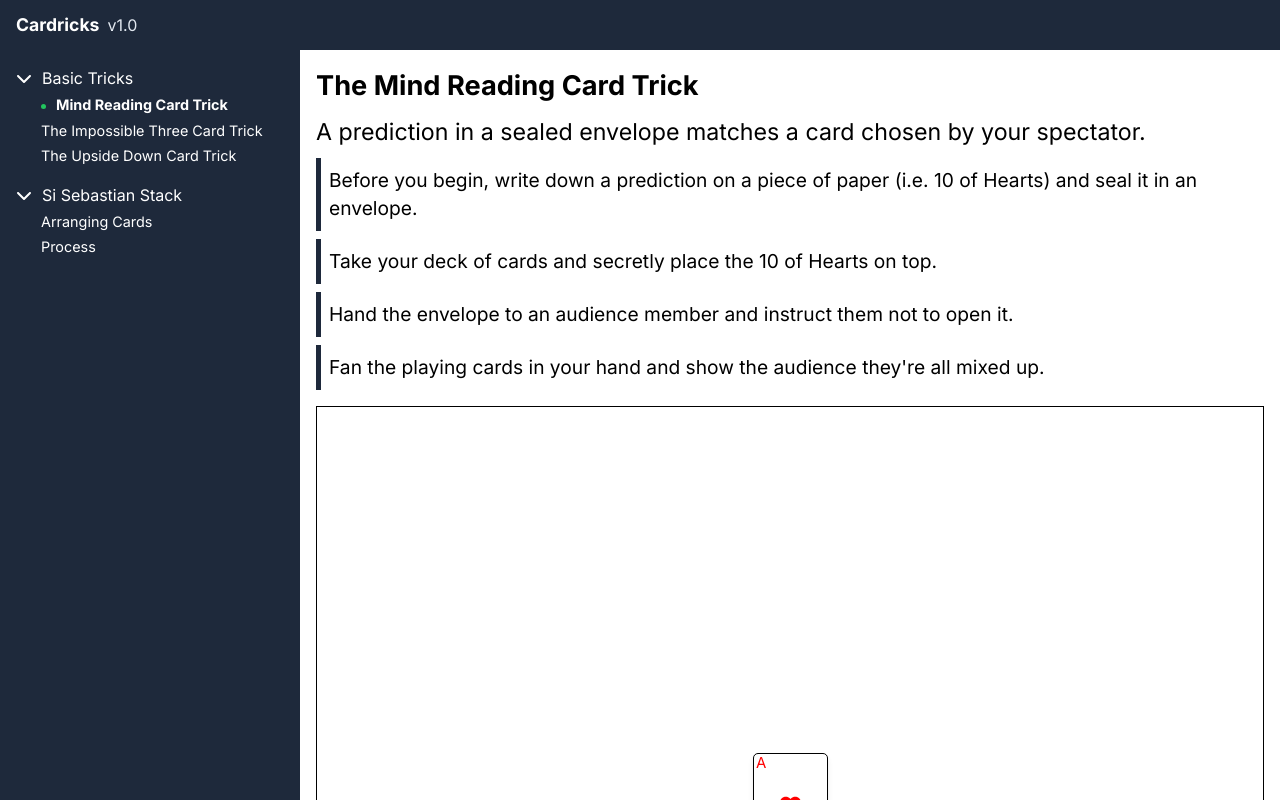
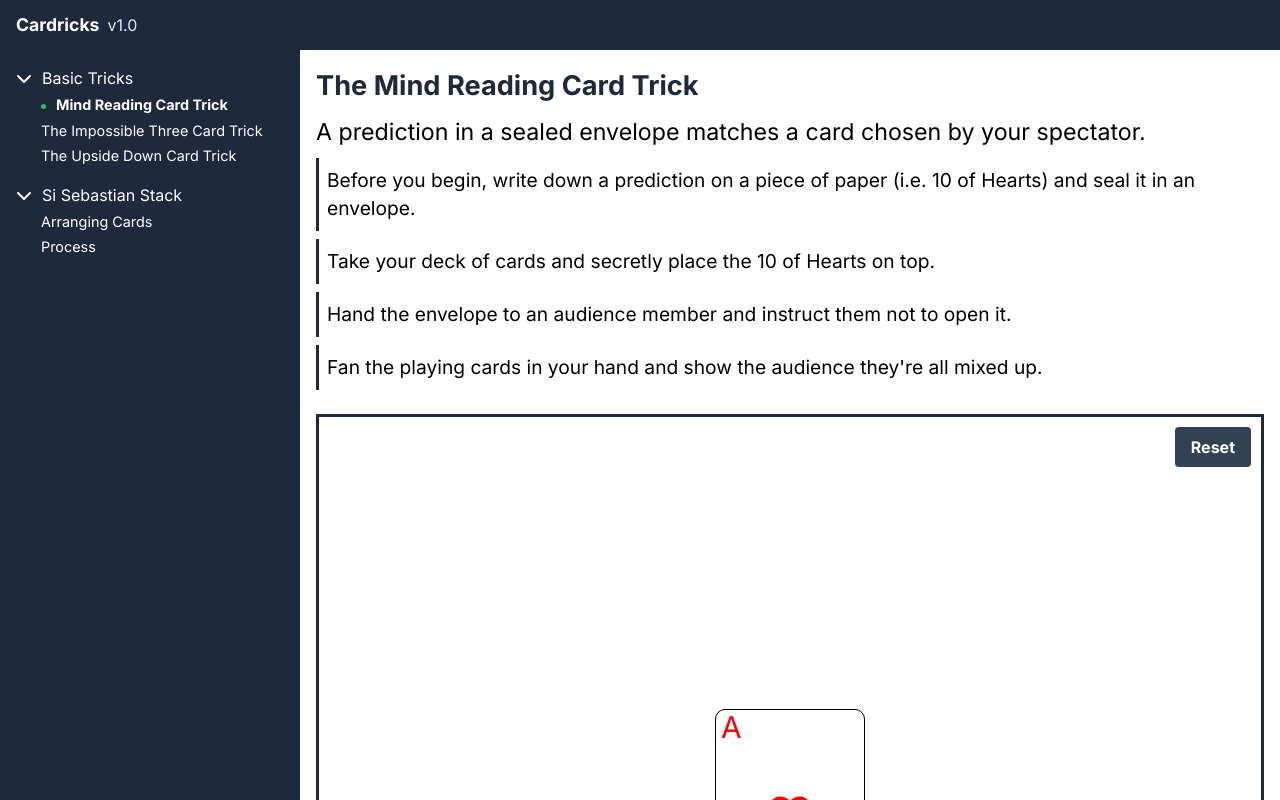
Before and after one commit to lakshyamahawar14/cardricks, a Vue app: page /basic-tricks/1 in a window 1280 px wide. Built offline with nearby package versions, Linux system fonts and the light colour scheme.

Commit message:
Adding playground

```diff
--- a/src/components/Card.vue
+++ b/src/components/Card.vue
@@ -6,9 +6,9 @@
       width: `${cardWidth}px`,
       height: `${cardHeight}px`,
       borderRadius: `${cardWidth / 15}px`,
-      borderWidth: `${props.size}px`,
+      borderWidth: `1px`,
     }"
-    class="card bg-white border-black flex flex-col justify-between shadow-md"
+    class="absolute cursor-pointer bg-white border-black flex flex-col justify-between active:cursor-grabbing"
   >
     <p
       :style="{
@@ -73,12 +73,4 @@ const handleDragEnd = () => {
 };
 </script>
 
-<style scoped>
-.card {
-  cursor: pointer;
-}
-
-.card:active {
-  cursor: grabbing;
-}
-</style>
+<style scoped></style>
--- a/src/components/Header.vue
+++ b/src/components/Header.vue
@@ -1,6 +1,6 @@
 <template>
   <header
-    class="fixed top-0 w-full h-[50px] bg-slate-800 flex justify-start items-center z-20 overflow-hidden"
+    class="fixed top-0 w-full h-[50px] bg-slate-800 flex justify-start items-center z-[20] overflow-hidden"
   >
     <Logo />
     <p class="text-slate-200 text-[1rem] pl-2">v1.0</p>
--- a/src/components/LeftMenu.vue
+++ b/src/components/LeftMenu.vue
@@ -1,6 +1,6 @@
 <template>
   <div
-    class="fixed left-0 top-[50px] lg:w-[300px] md:w-[250px] w-[300px] h-[calc(100vh-50px)] bg-slate-800 flex flex-col items-start p-4 overflow-hidden z-10"
+    class="fixed left-0 top-[50px] lg:w-[300px] md:w-[250px] w-[300px] h-[calc(100vh-50px)] bg-slate-800 flex flex-col items-start p-4 overflow-hidden z-[20]"
   >
     <div class="text-white flex flex-col">
       <div v-for="chapter in chapters" :key="chapter.title" class="mb-4">
--- a/src/components/Playground.vue
+++ b/src/components/Playground.vue
@@ -1,9 +1,15 @@
 <template>
-  <div>
+  <div class="">
     <div
-      class="border-[1px] border-black p-4 h-[100vh] mt-4 flex justify-center items-center z-[10]"
+      class="relative mt-6 border-[3px] border-[rgb(30,41,59)] p-4 h-[100vh] flex justify-center items-center z-[10] overflow-hidden"
     >
-      <Card character="A" :icon="faHeart" color="red" :size="1" />
+      <button
+        class="absolute top-[10px] right-[10px] bg-slate-700 hover:bg-slate-900 text-white font-bold py-2 px-4 rounded"
+        @click="resetPlayground"
+      >
+        Reset
+      </button>
+      <Card character="A" :icon="faHeart" color="red" :size="2" />
     </div>
   </div>
 </template>
@@ -11,6 +17,8 @@
 <script setup lang="ts">
 import { faHeart } from "@fortawesome/free-solid-svg-icons";
 import Card from "./Card.vue";
+
+const resetPlayground = () => {};
 </script>
 
 <style scoped></style>
--- a/src/views/BasicTricks.vue
+++ b/src/views/BasicTricks.vue
@@ -1,12 +1,14 @@
 <template>
   <div>
-    <div class="mb-4 p-4" :id="currentLinkId">
-      <h1 class="text-[1.7rem] font-bold">{{ currentLink?.text }}</h1>
+    <div class="p-4" :id="currentLinkId">
+      <h1 class="text-[1.7rem] font-bold text-slate-800">
+        {{ currentLink?.text }}
+      </h1>
       <h2 class="text-[1.45rem] my-2">{{ currentLink?.description }}</h2>
       <p
         v-for="step in currentLink?.steps"
         :key="step"
-        class="text-[1.2rem] p-2 my-2 border-l-[5px] border-[rgb(30,41,59)]"
+        class="text-[1.2rem] p-2 my-2 border-l-[3px] border-[rgb(30,41,59)]"
       >
         {{ step }}
       </p>
--- a/src/views/Home.vue
+++ b/src/views/Home.vue
@@ -1,7 +1,11 @@
 <template>
   <div class="p-4">
     <div>
-      <h1 class="text-[1.7rem] font-bold">Welcome to Cardricks!</h1>
+      <h1
+        class="text-[2rem] font-bold pl-4 pb-4 border-l-[3px] border-b-[3px] rounded-bl-[10px] border-[rgb(30,41,59)] text-slate-800"
+      >
+        Welcome to Cardricks!
+      </h1>
       <h2 class="text-[1.45rem] my-2">
         At Cardricks, you can learn card tricks and perform their right inside
         your browser.
@@ -18,9 +22,12 @@
       <p class="text-[1.2rem] p-2">Happy Learning!</p>
     </div>
     <div class="flex justify-center flex-col items-center my-4">
-      <p class="font-bold text-[1.7rem] my-2">Start The Tricks!</p>
+      <p class="font-bold text-[1.7rem] my-2 text-slate-800">
+        Learn The Tricks!
+      </p>
       <button
-        class="bg-blue-500 hover:bg-blue-700 text-white font-bold py-2 px-4 rounded"
+        type="submit"
+        class="bg-slate-700 hover:bg-slate-900 text-white font-bold py-2 px-4 rounded"
         @click="startTricks"
       >
         Start
--- a/src/views/SiSebastianStack.vue
+++ b/src/views/SiSebastianStack.vue
@@ -1,27 +1,24 @@
 <template>
   <div>
-    <div class="mb-4 p-4" :id="currentLinkId">
-      <h1 class="text-[1.7rem] font-bold">{{ currentLink?.text }}</h1>
+    <div class="p-4" :id="currentLinkId">
+      <h1 class="text-[1.7rem] font-bold text-slate-800">
+        {{ currentLink?.text }}
+      </h1>
       <h2 class="text-[1.45rem] my-2">{{ currentLink?.description }}</h2>
       <p
         v-for="step in currentLink?.steps"
         :key="step"
-        class="text-[1.2rem] p-2 my-2 border-l-[5px] border-[rgb(30,41,59)]"
+        class="text-[1.2rem] p-2 my-2 border-l-[3px] border-[rgb(30,41,59)]"
       >
         {{ step }}
       </p>
-      <div
-        class="border-[1px] border-black p-4 h-[100vh] mt-4 flex justify-center items-center z-[10]"
-      >
-        <Card character="A" :icon="faHeart" color="red" :size="1" />
-      </div>
+      <Playground />
     </div>
   </div>
 </template>
 
 <script setup lang="ts">
-import { faHeart } from "@fortawesome/free-solid-svg-icons";
-import Card from "../components/Card.vue";
+import Playground from "../components/Playground.vue";
 import { useRoute } from "vue-router";
 import { ref, watch } from "vue";
 import { setActiveLink } from "../store";
```
